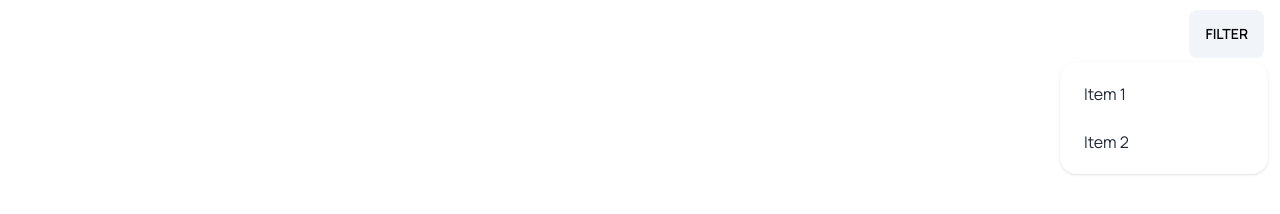
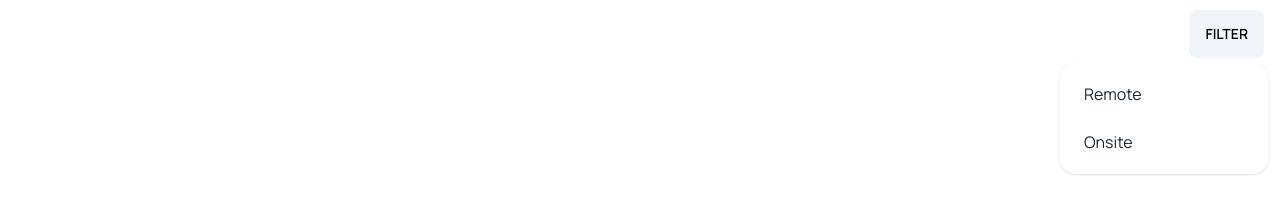
Before and after one commit to abirm09/hunt-job, a React (Vite) app: page /applied-jobs in a window 1280 px wide. Both pictures are taken after a click on the label "FILTER". Shown: the part 226-440 px from the top of the page. Built offline with nearby package versions, Linux system fonts and the light colour scheme.

Commit message:
emplemented filter function

```diff
--- a/src/components/AppliedJobs.jsx
+++ b/src/components/AppliedJobs.jsx
@@ -24,6 +24,20 @@ const AppliedJobs = () => {
   useEffect(() => {
     setFilteredJobs(appliedJobs);
   }, [appliedJobs]);
+  //filter handler
+  const filter = category => {
+    if (category === "Remote") {
+      const remote = appliedJobs.filter(
+        job => job.remote_or_onsite === category
+      );
+      setFilteredJobs(remote);
+    } else if (category === "Onsite") {
+      const onsite = appliedJobs.filter(
+        job => job.remote_or_onsite === category
+      );
+      setFilteredJobs(onsite);
+    }
+  };
   return (
     <section>
       <div className="bg-zinc-100">
@@ -42,11 +56,11 @@ const AppliedJobs = () => {
               tabIndex={0}
               className="dropdown-content menu p-2 shadow bg-base-100 rounded-box w-52"
             >
-              <li>
-                <a>Item 1</a>
+              <li onClick={() => filter("Remote")}>
+                <a>Remote</a>
               </li>
-              <li>
-                <a>Item 2</a>
+              <li onClick={() => filter("Onsite")}>
+                <a>Onsite</a>
               </li>
             </ul>
           </div>
```
